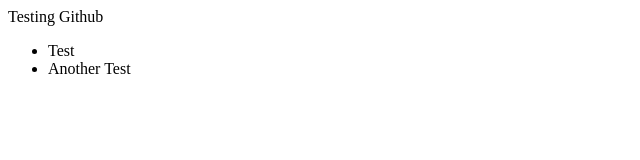
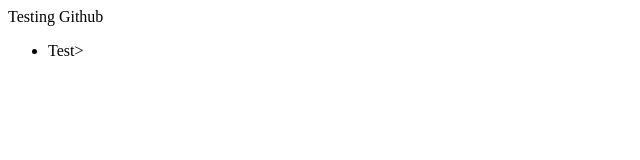
Before and after one commit to robertmrivest/test, a plain HTML site: page index.html in a window 1280 px wide. Shown: the whole page, without its empty margins (0-640 px from the left). Drawn offline with Linux system fonts and the light colour scheme.

Commit message:
Revert "Made change to index.html"

```diff
--- a/index.html
+++ b/index.html
@@ -1,7 +1,6 @@
 <html>
 <div>Testing Github<div>
   <ul>
-    <li>Test</li>
-	<li>Another Test</li>
+    <li>Test></li>
   </ul>
 </html>
```
